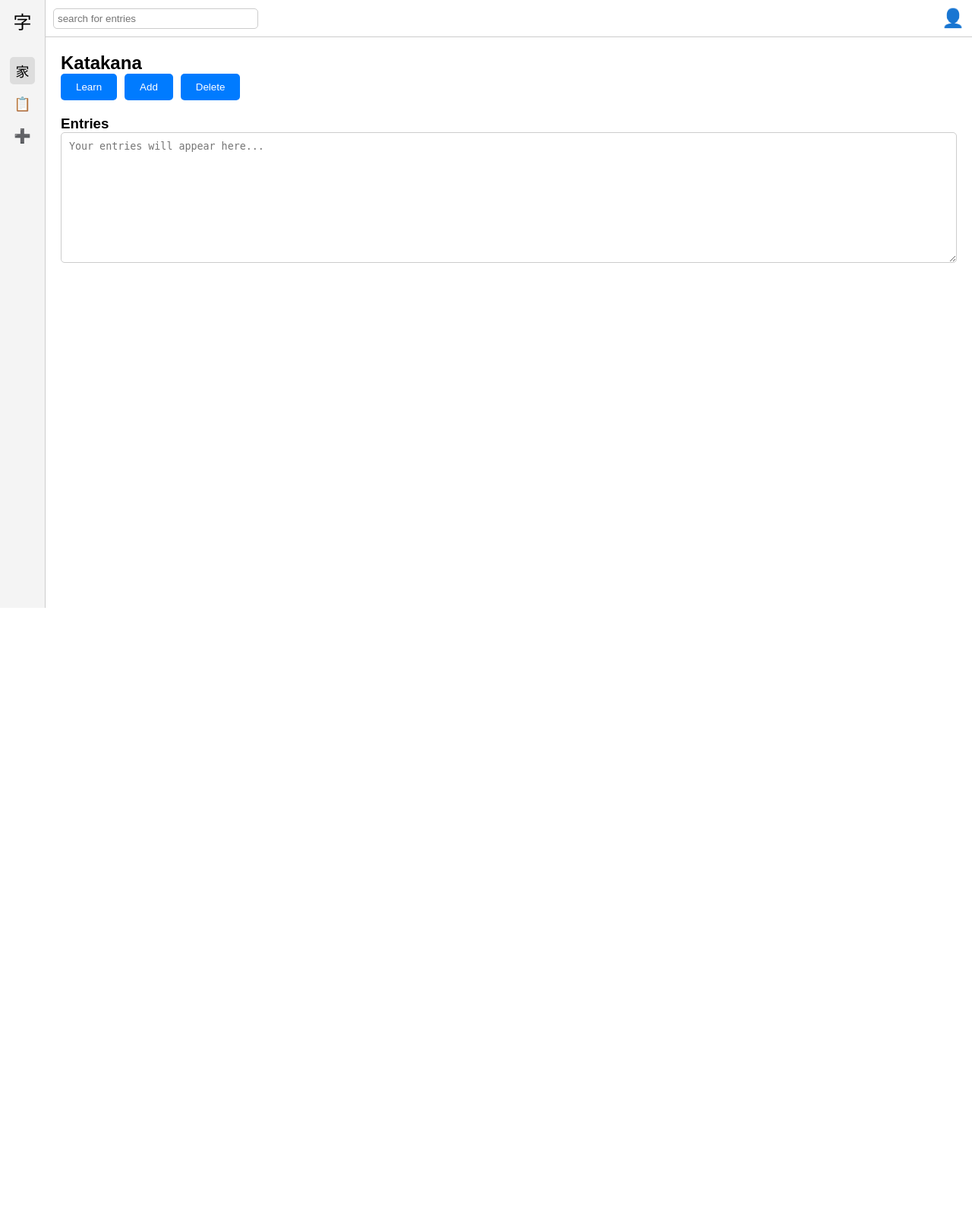
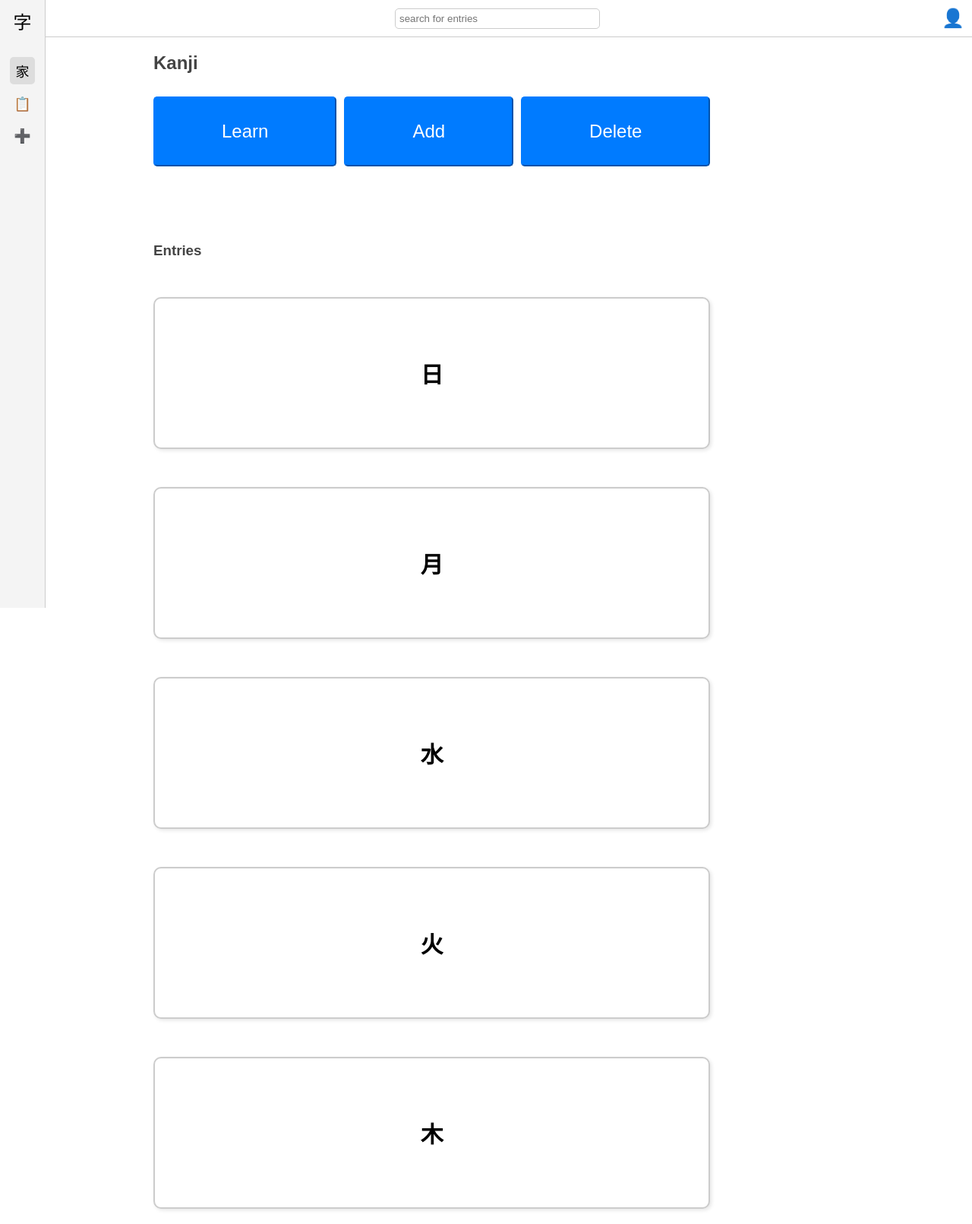
Before and after one commit to nutcracker521/IMAN, a PHP site: page / in a window 1280 px wide. Shown: the whole page at 76% size. Before the commit the page ends 800 px from the top, so only its background shows below. Run offline with PHP 8.4, Linux system fonts and the light colour scheme.

Commit message:
Commit #1:

```diff
--- a/project-files/index.html
+++ b/project-files/index.html
@@ -3,7 +3,7 @@
 <head>
   <meta charset="UTF-8">
   <meta name="viewport" content="width=device-width, initial-scale=1.0">
-  <title>Layout</title>
+  <title>Kanji Flashcards</title>
   <link rel="stylesheet" href="style.css">
 </head>
 <body>
@@ -24,7 +24,7 @@
         <div class="profile-icon">👤</div>
       </header>
       <section class="content">
-        <h2>Katakana</h2>
+        <h2>Kanji</h2>
         <div class="buttons">
           <button class="btn">Learn</button>
           <button class="btn">Add</button>
@@ -32,7 +32,11 @@
         </div>
         <div class="entries">
           <h3>Entries</h3>
-          <textarea class="entries-list" placeholder="Your entries will appear here..." rows="10"></textarea>
+          <div class="entries-box" data-meaning="にち / ひ (sun, day)">日</div>
+          <div class="entries-box" data-meaning="げつ / つき (moon, month)">月</div>
+          <div class="entries-box" data-meaning="すい / みず (water)">水</div>
+          <div class="entries-box" data-meaning="か / ひ (fire)">火</div>
+          <div class="entries-box" data-meaning="もく / き (tree, wood)">木</div>
         </div>
       </section>
     </main>
--- a/project-files/index.js
+++ b/project-files/index.js
@@ -0,0 +1,16 @@
+document.addEventListener("DOMContentLoaded", () => {
+    const flashcards = document.querySelectorAll(".entries-box");
+
+    flashcards.forEach(card => {
+      card.addEventListener("click", () => {
+        if (card.classList.contains("revealed")) {
+          card.innerHTML = card.dataset.kanji; // Hide meaning, show kanji
+          card.classList.remove("revealed");
+        } else {
+          card.dataset.kanji = card.innerHTML; // Store kanji
+          card.innerHTML = card.dataset.meaning; // Show meaning
+          card.classList.add("revealed");
+        }
+      });
+    });
+  });
--- a/project-files/style.css
+++ b/project-files/style.css
@@ -55,6 +55,11 @@ body {
   width: 100%;
 }
 
+.container > main > section{
+  margin-left: 10%;
+  width: fit-content;
+}
+
 .header {
   display: flex;
   justify-content: space-between;
@@ -65,7 +70,8 @@ body {
 
 .search-bar {
   flex: 1;
-  margin-right: 75%;
+  margin-left: 37.5%;
+  margin-right: 37.5%;
   padding: 5px;
   border: 1px solid #ccc;
   border-radius: 5px;
@@ -79,6 +85,10 @@ body {
   padding: 20px;
 }
 
+.content > h2 {
+  color: #444444;
+}
+
 .buttons {
   display: flex;
   gap: 10px;
@@ -86,20 +96,25 @@ body {
 }
 
 .btn {
-  padding: 10px 20px;
-  border: none;
+  font-family: Arial, Helvetica, sans-serif;
+  font-size: x-large;
+  margin-top: 30px;
+  padding: 30px 88px;
   background-color: #007BFF;
+  border-color: #007BFF;
   color: white;
   border-radius: 5px;
   cursor: pointer;
 }
 
 .btn:hover {
-  background-color: #0056b3;
+  background-color: white;
+  color: #007BFF;
 }
 
-.entries {
-  margin-top: 20px;
+.entries > h3 {
+  margin-top: 100px;
+  color: #444444;
 }
 
 .entries-list {
@@ -108,3 +123,34 @@ body {
   border-radius: 5px;
   padding: 10px;
 }
+
+.entries {
+  margin-top: 20px;
+}
+
+.entries-box {
+  height: 200px;
+  background-color: white;
+  border: 2px solid #ccc;
+  margin-top: 50px;
+  border-radius: 10px;
+  display: flex;
+  align-items: center;
+  justify-content: center;
+  font-size: 30px;
+  font-weight: bold;
+  text-align: center;
+  padding: 10px;
+  box-shadow: 2px 2px 5px rgba(0, 0, 0, 0.1);
+  cursor: pointer;
+  transition: background-color 0.3s ease, transform 0.2s;
+}
+
+.entries-box:hover {
+  background-color: #f0f0f0;
+}
+
+.entries-box.revealed {
+  font-size: 16px;
+  font-weight: normal;
+}
```
